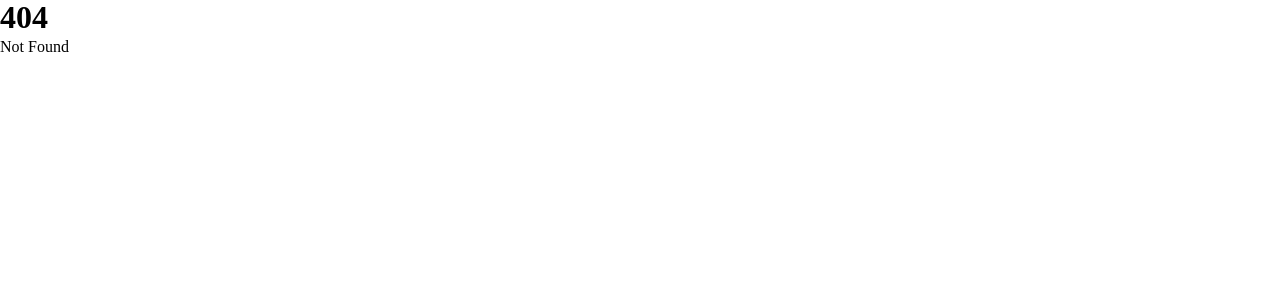
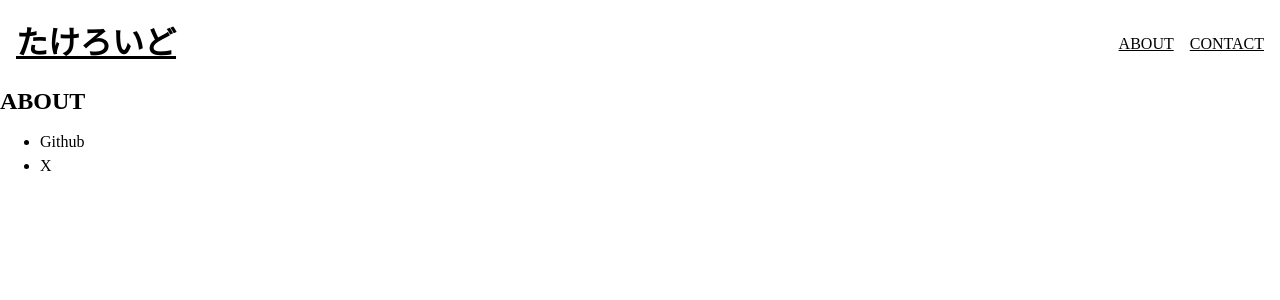
Before and after one commit to takenokoroid/portfolio, a SvelteKit app: page /contact in a window 1280 px wide. Before the commit this address had no page. Shown: the top 300 px of the page. Built offline with nearby package versions, Linux system fonts and the light colour scheme.

Commit message:
update: それぞれのページ例を簡単に作成

```diff
--- /dev/null
+++ b/src/routes/+layout.svelte
@@ -0,0 +1,28 @@
+<header>
+	<h1>
+		<a href="/">たけろいど</a>
+	</h1>
+	<ul>
+		<li><a href="/about">ABOUT</a></li>
+		<li><a href="/contact">CONTACT</a></li>
+	</ul>
+</header>
+<main>
+	<slot />
+</main>
+
+<style>
+	header {
+		display: flex;
+		justify-content: space-between;
+		align-items: center;
+		padding: 1rem;
+	}
+	ul {
+		display: flex;
+		list-style: none;
+	}
+	li {
+		margin-left: 1rem;
+	}
+</style>
--- /dev/null
+++ b/src/routes/about/+page.svelte
@@ -0,0 +1,5 @@
+<h2>ABOUT</h2>
+
+<h3>FUN!FUN!FUN!</h3>
+
+<p>こんにちは。たけろいどと言います<br /></p>
--- /dev/null
+++ b/src/routes/contact/+page.svelte
@@ -0,0 +1,6 @@
+<h2>ABOUT</h2>
+
+<ul>
+	<li>Github</li>
+	<li>X</li>
+</ul>
```
